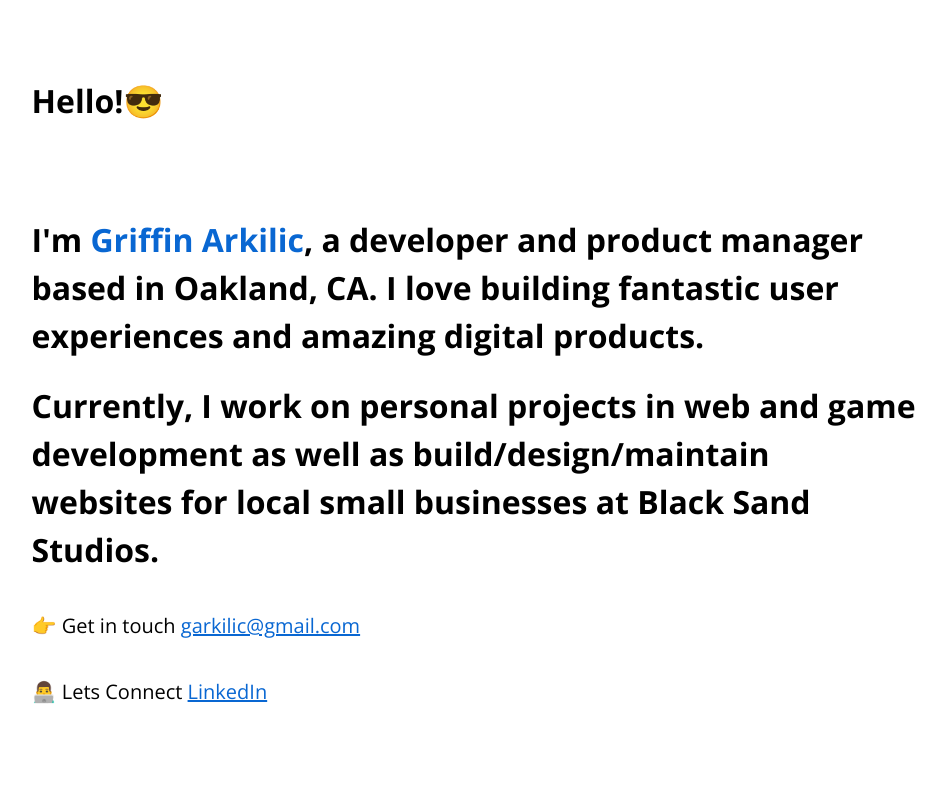
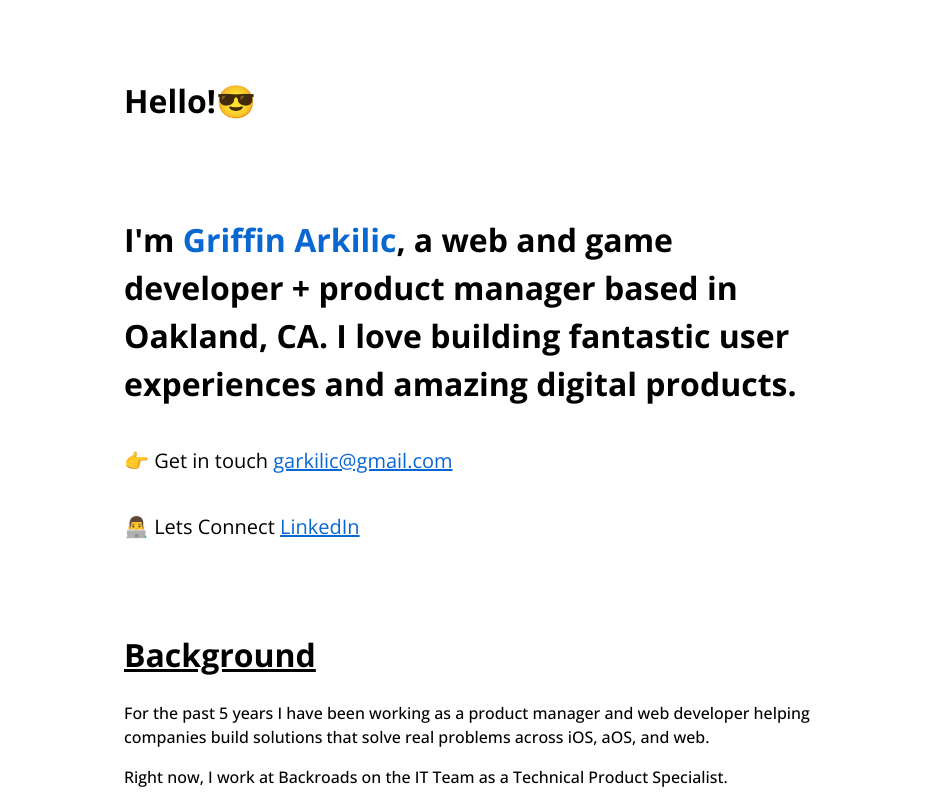
Before and after one commit to garkilic/personal-site-react, a React (Create React App) app: page / in a window 1280 px wide. Shown: the top 800 px of the page, without its empty margins (166-1112 px from the left). Built offline with nearby package versions, Linux system fonts and the light colour scheme.

Commit message:
Sizing + Copy changes

```diff
--- a/src/components/Main.js
+++ b/src/components/Main.js
@@ -6,15 +6,11 @@ export default function Main() {
 		<div className="section-container">
 			<h1 className="main--message">
 				{" "}
-				I'm <span className="highlight">Griffin Arkilic</span>, a developer and
+				I'm <span className="highlight">Griffin Arkilic</span>, a web and game developer +
 				product manager based in Oakland, CA. I love building fantastic user
 				experiences and amazing digital products.
 			</h1>
-			<h1 className="main--message">
-				Currently, I work on personal projects in web and game development as
-				well as build/design/maintain websites for local small businesses at
-				Black Sand Studios.
-			</h1>
+
 
 			<p className="main--contact">
 				👉 Get in touch{" "}
--- a/src/style.css
+++ b/src/style.css
@@ -32,14 +32,14 @@ a {
 /* Container */
 
 .section-container {
-	margin: 0 auto;
-		width: 70%;
+	max-width: 700px;
 	text-align: left;
 	padding: 3rem 4rem;
 }
 
-@media (max-width: 675px) {
+@media (min-width: 675px) {
 	.section-container {
+		margin: 0 auto;
 		width: 100%;
 	}
 }
```
